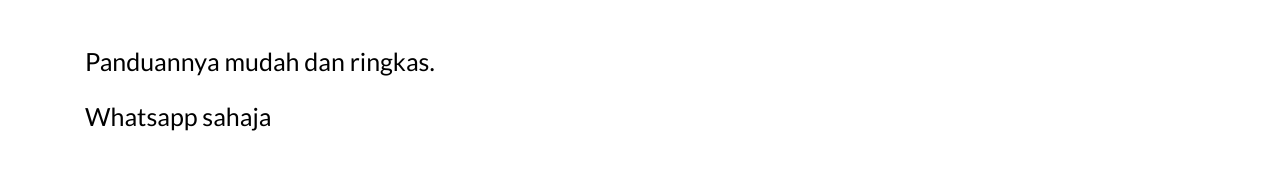
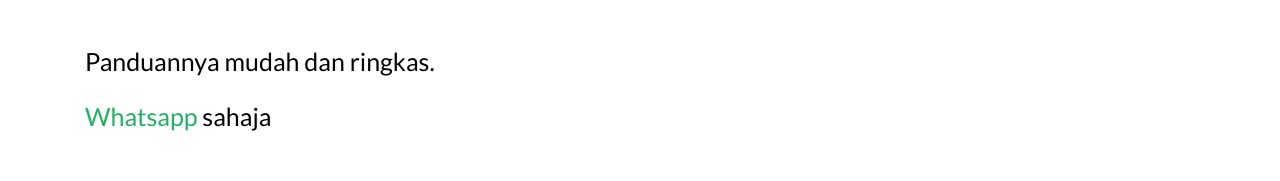
Before and after one commit to 60minits/60minits.github.io, a plain HTML site: page index.html in a window 1280 px wide. Shown: the part 411-592 px from the top of the page. Drawn offline with Linux system fonts and the light colour scheme; files that its build step writes are made by us from their sources; files whose address does not match are found by name.

Commit message:
create github pages

```diff
--- a/index.html
+++ b/index.html
@@ -66,7 +66,7 @@
 
                 <div class="col-xs-12">
                    <div class="page_head title-block">
-                        <h5 class="mbr-section-subtitle">Panduannya mudah dan ringkas.&nbsp;<br><br>Whatsapp sahaja</h5>
+                        <h5 class="mbr-section-subtitle">Panduannya mudah dan ringkas.&nbsp;<br><br><a href="https://wa.me/60192221667">Whatsapp</a> sahaja</h5>
 
 
 
```
Also changed, not shown: 1 other file.
